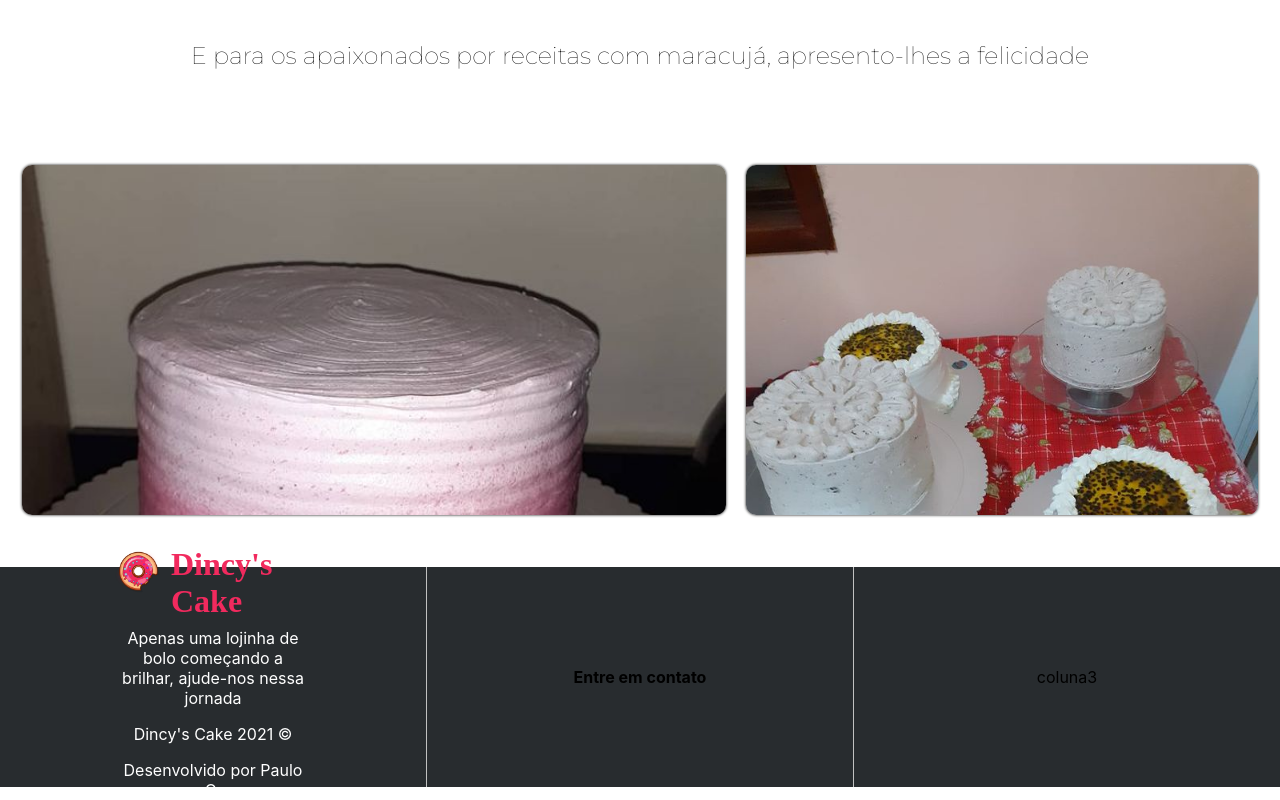
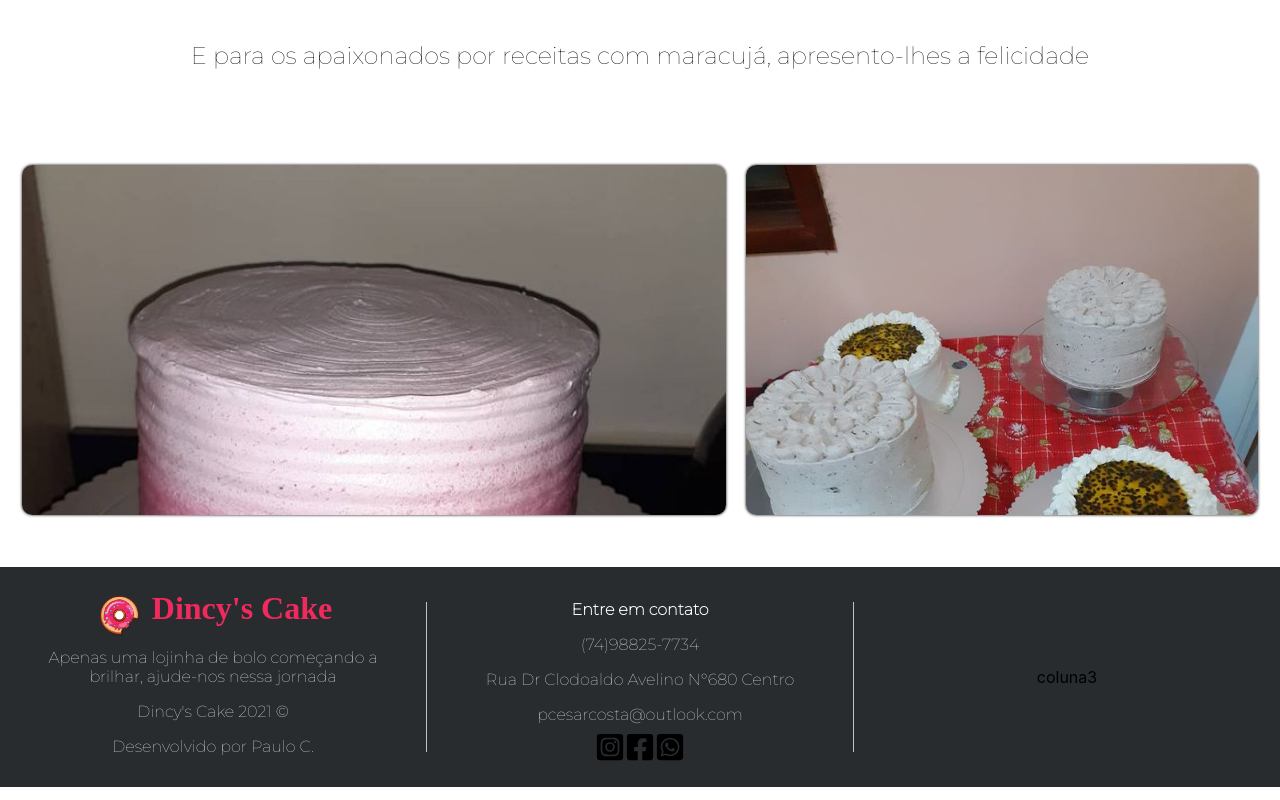
Before and after one commit to paulocost4/dincyscake, a React (Create React App) app: page / in a window 1280 px wide. Shown: the part 1666-2466 px from the top of the page. Built offline with nearby package versions, Linux system fonts and the light colour scheme; a web font is replaced by a local one.

Commit message:
Adicionando React Icons e algumas informações à coluna 2 do footer

```diff
--- a/package.json
+++ b/package.json
@@ -8,6 +8,7 @@
     "@testing-library/user-event": "^12.1.10",
     "react": "^17.0.2",
     "react-dom": "^17.0.2",
+    "react-icons": "^4.2.0",
     "react-scripts": "4.0.3",
     "web-vitals": "^1.0.1"
   },
--- a/src/App.css
+++ b/src/App.css
@@ -170,7 +170,7 @@ body {
   flex-direction: column;
 
   padding: 10px;
-  width: 200px;
+  width: 400px;
 }
 
 .column1{
@@ -178,8 +178,7 @@ body {
   /* background-color: blue; */
 }
 .column2{
-  /* border: 1px solid #c1c1c1; */
-  /* background-color: blueviolet; */
+
 }
 .column3{
   /* border: 1px solid #c1c1c1; */
@@ -187,20 +186,34 @@ body {
 }
 
 .footer hr{
+  height: 150px;
   border: 0;
   margin: 0;
   width: 1px;
   background-color: #c1c1c1;
+  align-self: center;
 }
-.footer p{
+.footer p, .footer h4{
   color: #fff;
   margin: 8px;
   text-align: center;
+  font-family: montserrat;
 }
 
-/* estilos dos icones do footer */
-.column2 i {
-  height: 50px;
-  width: 50px;
-  background-color: snow;
+
+.iconFooter{
+  height: 30px;
+  width: 30px;
+  color: #000;
 }
+.areaContatos{
+  display: flex;
+  justify-content: space-evenly;
+  flex-direction: column;
+
+}
+.areaContatos .areaIcones{
+  display: flex;
+  flex-direction: row;
+  justify-content: center;
+}
--- a/src/App.js
+++ b/src/App.js
@@ -12,6 +12,8 @@ import cake6 from './images/cake6.jpg'
 // import FontAwesome from 'react-fontawesome';
 // import { FontAwesomeIcon } from '@fortawesome/react-fontawesome';
 
+
+import { FaInstagramSquare, FaFacebookSquare, FaWhatsappSquare } from "react-icons/fa";
 
 function TextoDaSeçao(props){
   return(
@@ -94,11 +96,27 @@ function App() {
             <p>Dincy's Cake { new Date().getFullYear().toString() === '2021' ? '2021' : '2021-' + new Date().getFullYear().toString() } ©</p>
             <p>Desenvolvido por Paulo C.</p>
           </div>
+
           <hr/>
+{/* Coluna com: entre em contato (redes sociais, endereço, telefone e email)
+Coluna com:  Suporte,   faça uma doação,  */}
           <div className='column2'>
             <h4>Entre em contato</h4>
-            {/* <FontAwesomeIcon icon={["fab", "twitter"]} size='16' color='#fff' /> */}
+            <div className='areaContatos' >
+
+                <p>(74)98825-7734</p>
+                <p>Rua Dr Clodoaldo Avelino N°680 Centro</p>
+                <p>pcesarcosta@outlook.com</p>
+
+              <div className='areaIcones'>
+                <FaInstagramSquare className='iconFooter' />
+                <FaFacebookSquare className='iconFooter'/>
+                <FaWhatsappSquare className='iconFooter' />
+              </div>
+
+            </div>
           </div>
+
           <hr/>
 
           <div className='column3'>
```
Also changed, not shown: 1 other file (tests, documents, lock files or other folders).
